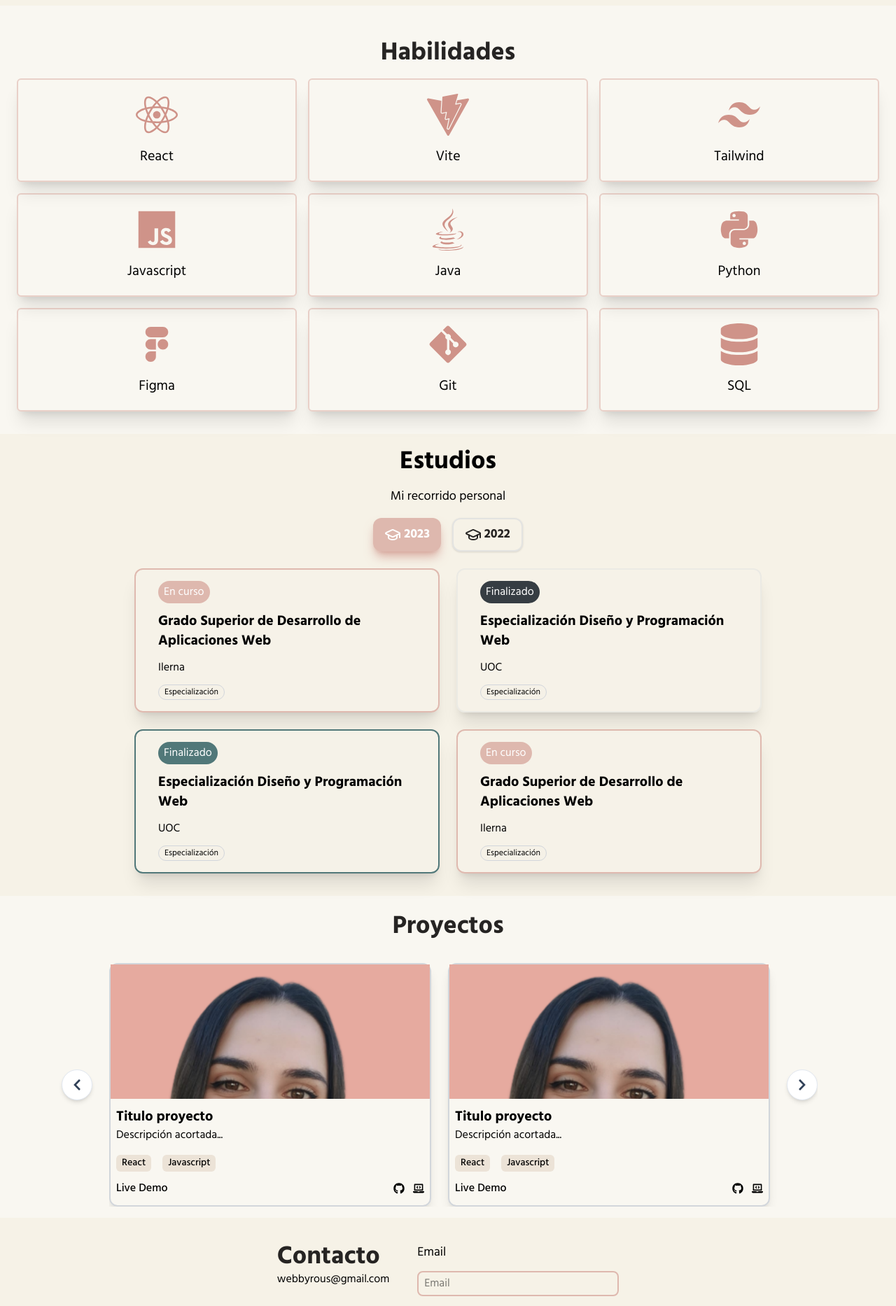
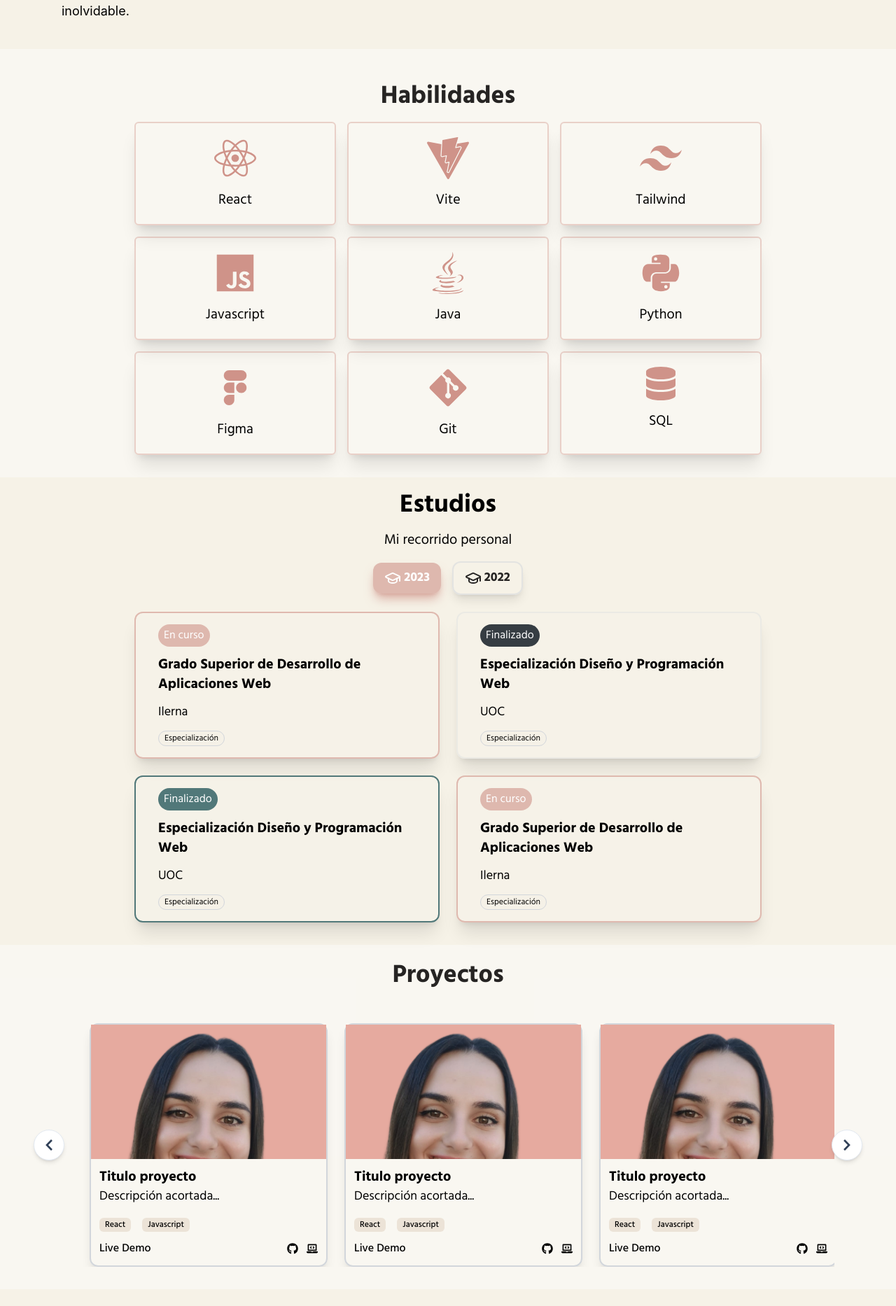
Before and after one commit to webbyrous/mi-portfolio, a React (Vite) app: page / in a window 1280 px wide. Shown: the part 890-2756 px from the top of the page at 70% size. Built offline with nearby package versions, Linux system fonts and the light colour scheme.

Commit message:
responsive carrusel implemented

```diff
--- a/src/components/Contacto.jsx
+++ b/src/components/Contacto.jsx
@@ -2,18 +2,20 @@ import React from 'react'
 
 export default function Contacto() {
   return (
-    <div className='font-family flex justify-center gap-10 bg-peach-soft py-3'>
+    <div className='bg-peach-soft'>
+        <div className='font-family flex flex-col md:flex-row justify-center md:gap-10 py-3 max-w-6xl mx-auto text-center md:text-left items-center md:items-start'>
             <div>
-            <h2 className='font-bold text-black text-4xl mt-6'>Contacto</h2>
-            <p>webbyrous@gmail.com</p>
+                <h2 className='font-bold text-black text-2xl sm:text-3xl md:text-4xl mt-6'>Contacto</h2>
+                <p className='text-base md:text-lg'>webbyrous@gmail.com</p>
             </div>
-        <div className='flex flex-col gap-3 w-2xs'>
+            <div className='flex flex-col gap-3 w-3/6'>
                 <p className='text-lg mt-6'>Email</p>
                 <form action="" className='flex flex-col gap-4 w-full'>
                     <input type="email" name="" id="" className='border-2 border-pink/60 rounded-lg py-1 px-2'placeholder='Email' />
                     <textarea name="" id="" className='border-2 border-pink/60 rounded-lg py-1 px-2' placeholder='Mensaje'></textarea>
-                <button type="submit" className='bg-pink rounded-lg max-w-max px-7 py-1.5 hover:cursor-pointer'>Enviar</button>
+                    <button type="submit" className='bg-pink rounded-lg max-w-max px-7 py-1.5 text-white hover:cursor-pointer mx-auto md:mx-0'>Enviar</button>
                 </form>
+            </div>
         </div>
     </div>
   )
--- a/src/components/Estudios.jsx
+++ b/src/components/Estudios.jsx
@@ -5,40 +5,42 @@ import { LuGraduationCap } from "react-icons/lu";
 export default function Estudios() {
     return (
         <div className='font-family bg-peach-soft flex flex-col justify-center items-center gap-4 pb-8'>
-            <h2 className='font-bold text-4xl mt-5'>Estudios</h2>
-            <p className='text-lg'>Mi recorrido personal</p>
+            <h2 className='font-bold  text-2xl sm:text-3xl md:text-4xl text-center mt-5'>Estudios</h2>
+            <p className='text-base sm:text-md md:text-lg lg:text-xl'>Mi recorrido personal</p>
             <div className='flex flex-col gap-6 max-w-4xl'>
-                <div className=' flex justify-center gap-4'>
-                    <button className='flex items-center justify-center text-white font-bold text-lg gap-1 bg-pink/60 rounded-xl py-2 px-4 shadow-lg shadow-pink/70 cursor-pointer '>
-                        <LuGraduationCap className='text-2xl' />
+                {/*Botones de años */}
+                <div className=' flex justify-center items-center gap-4'>
+                    <button className='flex items-center justify-center text-white font-bold text-base sm:text-md md:text-lg gap-1 bg-pink/60 rounded-xl py-2 px-4 shadow-lg shadow-pink/70 cursor-pointer '>
+                        <LuGraduationCap className='text-xl md:text-2xl' />
                         2023
                     </button>
-                    <button className='flex items-center justify-center text-black font-bold text-lg gap-1 bg-transparent rounded-xl py-2 px-4 shadow-lg shadow-sm border-2 border-grey-medium/50 cursor-pointer'>
+                    <button className='flex items-center justify-center text-black font-bold text-base sm:text-md md:text-lg gap-1 bg-transparent rounded-xl py-2 px-4 shadow-lg border-2 border-grey-medium/50 cursor-pointer'>
                         <LuGraduationCap className='text-2xl' />
                         2022
                     </button>
                 </div>
-                <div className=' grid  grid-cols-1 md:grid-cols-2 gap-6'>
+                <div className=' grid grid-cols-1 md:grid-cols-2 gap-6'>
+                    {/*Tarjetas de estudios */}
                     <div className='flex flex-col border-pink/60 bg-peach border-2 rounded-xl py-4 px-8 shadow-xl gap-3'>
-                        <span className='bg-pink/60 text-white rounded-2xl w-max py-1 px-2'>En curso</span>
-                        <h2 className='text-xl font-bold'>Grado Superior de Desarrollo de Aplicaciones Web</h2>
-                        <h3 className='text-md'>Ilerna</h3>
+                        <span className='bg-pink/60 text-white rounded-2xl w-max py-1 px-2 text-xs md:text-base'>En curso</span>
+                        <h2 className='text-base sm:text-md md:text-lg lg:text-xl font-bold'>Grado Superior de Desarrollo de Aplicaciones Web</h2>
+                        <h3 className='text-md md:text-lg'>Ilerna</h3>
                         <p className='bg-peach-soft/50 px-2 py-0.5 rounded text-xs w-max border-1 border-grey-medium rounded-xl'>Especialización</p>
                     </div>
                     <div className='flex flex-col bg-peach border-grey-medium/30 border-2 rounded-xl py-4 px-8 shadow-xl gap-3'>
-                        <span className='bg-grey-strong text-white rounded-2xl w-max py-1 px-2'>Finalizado</span>
-                        <h2 className='text-xl font-bold'>Especialización Diseño y Programación Web</h2>
-                        <h3 className='text-md'>UOC</h3>
+                        <span className='bg-grey-strong text-white rounded-2xl w-max py-1 px-2 text-xs md:text-base'>Finalizado</span>
+                        <h2 className='text-base sm:text-md md:text-lg lg:text-xl font-bold'>Especialización Diseño y Programación Web</h2>
+                        <h3 className='text-md md:text-lg'>UOC</h3>
                         <p className='bg-peach-soft/50 px-2 py-0.5 rounded text-xs w-max border-1 border-grey-medium rounded-xl'>Especialización</p>                </div>
                     <div className='flex flex-col bg-peach border-blue-green border-2 rounded-xl py-4 px-8 shadow-xl gap-3'>
-                        <span className='bg-blue-green text-white rounded-2xl w-max py-1 px-2'>Finalizado</span>
-                        <h2 className='text-xl font-bold'>Especialización Diseño y Programación Web</h2>
-                        <h3 className='text-md'>UOC</h3>
+                        <span className='bg-blue-green text-white rounded-2xl w-max py-1 px-2 text-xs md:text-base'>Finalizado</span>
+                        <h2 className='text-base sm:text-md md:text-lg lg:text-xl font-bold'>Especialización Diseño y Programación Web</h2>
+                        <h3 className='text-md md:text-lg'>UOC</h3>
                         <p className='bg-peach-soft/50 px-2 py-0.5 rounded text-xs w-max border-1 border-grey-medium rounded-xl'>Especialización</p>                    </div>
                     <div className='flex flex-col border-pink/60 bg-peach border-2 rounded-xl py-4 px-8 shadow-xl gap-3'>
-                        <span className='bg-pink/60 text-white rounded-2xl w-max py-1 px-2'>En curso</span>
-                        <h2 className='text-xl font-bold'>Grado Superior de Desarrollo de Aplicaciones Web</h2>
-                        <h3 className='text-md'>Ilerna</h3>
+                        <span className='bg-pink/60 text-white rounded-2xl w-max py-1 px-2 text-xs md:text-base'>En curso</span>
+                        <h2 className='text-base sm:text-md md:text-lg lg:text-xl font-bold'>Grado Superior de Desarrollo de Aplicaciones Web</h2>
+                        <h3 className='text-md md:text-lg'>Ilerna</h3>
                         <p className='bg-peach-soft/50 px-2 py-0.5 rounded text-xs w-max border-1 border-grey-medium rounded-xl'>Especialización</p>
                     </div>
                 </div>
--- a/src/components/Habilidades.jsx
+++ b/src/components/Habilidades.jsx
@@ -8,49 +8,51 @@ import { CgFigma } from "react-icons/cg";
 
 export default function Habilidades() {
     return (
-        <div className='bg-peach font-family px-6 py-8'>
-            <h2 className='font-bold text-black text-4xl py-4  text-center'>Habilidades</h2>
-            <div className='grid grid-cols-3 gap-4'>
-                <div className='border-2 border-pink/40 shadow-xl rounded-md bg-transparent flex flex-col items-center py-5 gap-4'>
-                    <span className='text-6xl text-pink'><FaReact /></span>
-                    <p className='text-xl'>React</p>
+        <div className='bg-peach'>
+            <div className= 'font-family px-6 py-8 max-w-6xl mx-auto'>
+                <h2 className='font-bold text-black text-2xl sm:text-3xl md:text-4xl py-4 text-center'>Habilidades</h2>
+                <div className='grid grid-cols-1 sm:grid-cols-2 md:grid-cols-3 gap-4 mx-auto max-w-4xl'>
+                    <div className='border-2 border-pink/40 shadow-xl rounded-md bg-transparent flex flex-col items-center py-2 md:py-5 gap-4'>
+                        <span className='text-5xl md:text-6xl text-pink'><FaReact /></span>
+                        <p className='text-base sm:text-lg md:text-xl'>React</p>
                     </div>
                     <div className='border-2 border-pink/40 shadow-xl rounded-md bg-transparent flex flex-col items-center py-5 gap-4'>
-                    <span className='text-6xl text-pink'><SiVite /></span>
-                    <p className='text-xl'>Vite</p>
+                        <span className='text-5xl md:text-6xl text-pink'><SiVite /></span>
+                        <p className='text-base sm:text-lg md:text-xl'>Vite</p>
                     </div>
                     <div className='border-2 border-pink/40 shadow-xl rounded-md bg-transparent flex flex-col items-center py-5 gap-4'>
-                    <span className='text-6xl text-pink'><SiTailwindcss /></span>
-                    <p className='text-xl'>Tailwind</p>
+                        <span className='text-5xl md:text-6xl  text-pink'><SiTailwindcss /></span>
+                        <p className='text-base sm:text-lg md:text-xl'>Tailwind</p>
                     </div>
                     <div className='border-2 border-pink/40 shadow-xl rounded-md bg-transparent flex flex-col items-center py-5 gap-4'>
-                    <span className='text-6xl text-pink'><IoLogoJavascript /></span>
-                    <p className='text-xl'>Javascript</p>
+                        <span className='text-5xl md:text-6xl text-pink'><IoLogoJavascript /></span>
+                        <p className='text-base sm:text-lg md:text-xl'>Javascript</p>
                     </div>
                     <div className='border-2 border-pink/40 shadow-xl rounded-md bg-transparent flex flex-col items-center py-5 gap-4'>
-                    <span className='text-6xl text-pink'><FaJava />
+                        <span className='text-5xl md:text-6xl text-pink'><FaJava />
                         </span>
-                    <p className='text-xl'>Java</p>
+                        <p className='text-base sm:text-lg md:text-xl'>Java</p>
                     </div>
                     <div className='border-2 border-pink/40 shadow-xl rounded-md bg-transparent flex flex-col items-center py-5 gap-4'>
-                    <span className='text-6xl text-pink'><FaPython  />
+                        <span className='text-5xl md:text-6xl  text-pink'><FaPython  />
                         </span>
-                    <p className='text-xl'>Python</p>
+                        <p className='text-base sm:text-lg md:text-xl'>Python</p>
                     </div>
                     <div className='border-2 border-pink/40 shadow-xl rounded-md bg-transparent flex flex-col items-center py-5 gap-4'>
-                    <span className='text-6xl text-pink'><CgFigma />
+                        <span className='text-5xl md:text-6xl text-pink'><CgFigma />
                         </span>
-                    <p className='text-xl'>Figma</p>
+                        <p className='text-base sm:text-lg md:text-xl'>Figma</p>
                     </div>
                     <div className='border-2 border-pink/40 shadow-xl rounded-md bg-transparent flex flex-col items-center py-5 gap-4'>
-                    <span className='text-6xl text-pink'><FaGitAlt />
+                        <span className='text-5xl md:text-6xl text-pink'><FaGitAlt />
                         </span>
-                    <p className='text-xl'>Git</p>
+                        <p className='text-base sm:text-lg md:text-xl'>Git</p>
                     </div>
                     <div className='border-2 border-pink/40 shadow-xl rounded-md bg-transparent flex flex-col items-center py-5 gap-4'>
-                    <span className='text-6xl text-pink'><FaDatabase />
+                        <span className='text-4xl md:text-5xl text-pink'><FaDatabase />
                         </span>
-                    <p className='text-xl'>SQL</p>
+                        <p className='text-base sm:text-lg md:text-xl'>SQL</p>
+                    </div>
                 </div>
             </div>
         </div>
--- a/src/components/Proyectos.jsx
+++ b/src/components/Proyectos.jsx
@@ -5,24 +5,26 @@ import FotoPerfil from '../assets/foto_perfil.png'
 
 export default function Proyectos() {
     return (
-        <div className='bg-peach font-family flex flex-col justify-center items-center gap-4'>
-            <h2 className='font-bold text-black text-4xl mt-6'>Proyectos</h2>
-            <div className='grid grid-cols-[auto_1fr_auto] w-full max-w-6xl gap-x-6 px-6 py-4'>
-                <button className='p-3 bg-white border border-slate-200 text-slate-700 rounded-full shadow-md hover:bg-pink/10 hover:text-pink transition-all duration-300 active:scale-95 cursor-pointer h-max place-self-center'><FaChevronLeft className="text-lg" /></button>
-                <div className='flex overflow-x-auto snap-x snap-mandatory min-w-0 gap-6'>
-                    <div className='flex flex-col min-w-[300px] snap-center border-grey-medium border-2 rounded-xl shadow-lg'>
+        <div className='bg-peach font-family flex flex-col justify-center items-center gap-4 px-6'>
+            <h2 className='font-bold text-black text-2xl sm:text-3xl md:text-4xl text-center mt-6'>Proyectos</h2>
+            <div className='relative w-full max-w-6xl gap-x-6 px-6 py-8'>
+                {/*Flecha izquierda */}
+                <button className='p-3 bg-white border border-slate-200  text-slate-700 rounded-full shadow-md hover:shadow-none hover:bg-pink/65 hover:text-white transition-all duration-300 active:scale-95 cursor-pointer h-max place-self-center z-30 absolute -left-2 sm:-left-4 top-1/2 -translate-y-1/2'><FaChevronLeft className="text-lg" /></button>
+                {/*Tarjetas proyectos */}
+                <div className='flex overflow-x-auto snap-x snap-mandatory scrollbar-none min-w-0 gap-6 px-10'>
+                    <div className='flex flex-col shrink-0 w-[280px] sm:w-[320px] md:w-[340px] snap-center border-grey-medium border-2 rounded-xl shadow-lg'>
                         <div className='h-48 overflow-hidden'>
                             <img src={FotoPerfil} alt="" className=''/>
                         </div>
-                        <div className='px-2'>
-                            <h2 className='text-xl font-bold pt-3'>Titulo proyecto</h2>
-                            <p className='text-md'>Descripción acortada...</p>
+                        <div className='px-3'>
+                            <h2 className='text-lg md:text-xl font-bold pt-3'>Titulo proyecto</h2>
+                            <p className='text-base md:text-lg'>Descripción acortada...</p>
                             <div className='text-sm font-medium flex gap-4 pt-4'>
-                                <span className='bg-tag-soft px-2 py-0.5 rounded-md'>React</span>
-                                <span className='bg-tag-soft px-2 rounded-md py-0.5 '>Javascript</span>
+                                <span className='bg-tag-soft px-2 py-0.5 text-xs rounded-md'>React</span>
+                                <span className='bg-tag-soft px-2 rounded-md text-xs py-0.5 '>Javascript</span>
                             </div>
                             <div className='flex justify-between py-3'>
-                                <p className='text-md font-medium'>Live Demo</p>
+                                <p className='text-base font-medium'>Live Demo</p>
                                 <div className='flex justify-center items-center gap-3'>
                                     <FaGithub />
                                     <FaLaptopCode />
@@ -30,27 +32,48 @@ export default function Proyectos() {
                             </div>
                         </div>
                     </div>
-                    <div className='flex flex-col min-w-[300px] snap-center border-grey-medium border-2 rounded-xl shadow-lg'>
+                    <div className='flex flex-col shrink-0 w-[280px] sm:w-[320px] md:w-[340px] snap-center border-grey-medium border-2 rounded-xl shadow-lg'>
                         <div className='h-48 overflow-hidden'>
                             <img src={FotoPerfil} alt="" className=''/>
                         </div>
-                        <div className='px-2'>
-                            <h2 className='text-xl font-bold pt-3'>Titulo proyecto</h2>
-                            <p className='text-md'>Descripción acortada...</p>
+                        <div className='px-3'>
+                            <h2 className='text-lg md:text-xl font-bold pt-3'>Titulo proyecto</h2>
+                            <p className='text-base md:text-lg'>Descripción acortada...</p>
                             <div className='text-sm font-medium flex gap-4 pt-4'>
-                                <span className='bg-tag-soft px-2 py-0.5 rounded-md'>React</span>
-                                <span className='bg-tag-soft px-2 rounded-md py-0.5 '>Javascript</span>
+                                <span className='bg-tag-soft px-2 py-0.5 text-xs rounded-md'>React</span>
+                                <span className='bg-tag-soft px-2 rounded-md text-xs py-0.5 '>Javascript</span>
                             </div>
                             <div className='flex justify-between py-3'>
-                                <p className='text-md font-medium'>Live Demo</p>
+                                <p className='text-base font-medium'>Live Demo</p>
                                 <div className='flex justify-center items-center gap-3'>
                                     <FaGithub />
                                     <FaLaptopCode />
                                 </div>
                             </div>
+                        </div>
                     </div>
-                </div>
-                 <button className='p-3 bg-white border border-slate-200 text-slate-700 rounded-full shadow-md hover:bg-pink/10 hover:text-pink transition-all duration-300 active:scale-95 cursor-pointer h-max place-self-center'><FaChevronRight className="text-lg" /></button>
+                    <div className='flex flex-col shrink-0 w-[280px] sm:w-[320px] md:w-[340px] snap-center border-grey-medium border-2 rounded-xl shadow-lg'>
+                        <div className='h-48 overflow-hidden'>
+                            <img src={FotoPerfil} alt="" className=''/>
+                        </div>
+                        <div className='px-3'>
+                            <h2 className='text-lg md:text-xl font-bold pt-3'>Titulo proyecto</h2>
+                            <p className='text-base md:text-lg'>Descripción acortada...</p>
+                            <div className='text-sm font-medium flex gap-4 pt-4'>
+                                <span className='bg-tag-soft px-2 py-0.5 text-xs rounded-md'>React</span>
+                                <span className='bg-tag-soft px-2 rounded-md text-xs py-0.5 '>Javascript</span>
+                            </div>
+                            <div className='flex justify-between py-3'>
+                                <p className='text-base font-medium'>Live Demo</p>
+                                <div className='flex justify-center items-center gap-3'>
+                                    <FaGithub />
+                                    <FaLaptopCode />
+                                </div>
+                            </div>
+                        </div>
+                    </div>
+                {/*Flecha derecha */}
+                 <button className='p-3 bg-white border border-slate-200  text-slate-700 rounded-full shadow-md hover:shadow-none hover:bg-pink/65 hover:text-white transition-all duration-300 active:scale-95 cursor-pointer h-max place-self-center z-30 absolute -right-2 sm:-right-4 top-1/2 -translate-y-1/2'><FaChevronRight className="text-lg" /></button>
             </div>
             </div>
         </div>
--- a/src/index.css
+++ b/src/index.css
@@ -3,6 +3,7 @@
 
 @theme {
   --color-peach: #f6f3eaa3;
+  --color-peach-nav: #f6f3ea;
   --color-peach-soft: #F6F2E7;
   --color-pink: #cf9389;
   --color-pink-soft: #FFE0D6;
```
Also changed, not shown: src/components/Hero.jsx (+6 -5 lines), src/components/Navbar.jsx (+19 -12 lines), src/components/SobreMi.jsx (+6 -4 lines), src/components/Social.jsx (+6 -6 lines). Lines whose indentation alone changed are shown as unchanged.
